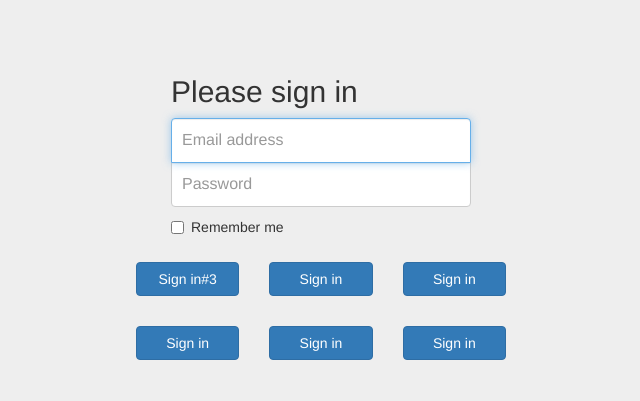
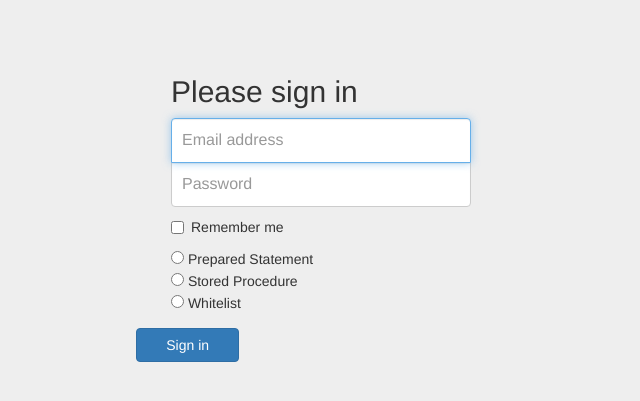
Before and after one commit to anrchen/SQL-Injection, a PHP site: page / in a window 1280 px wide. Shown: the top 401 px of the page, without its empty margins (319-959 px from the left). Run offline with PHP 8.4, Linux system fonts and the light colour scheme.

Commit message:
Add aciton.php
Issue number 1

```diff
--- /dev/null
+++ b/action.php
@@ -0,0 +1,6 @@
+<?php
+    if ($_POST['defense']=="prepared_statement"){
+        echo("Hello world");
+    }
+
+?>
--- a/index.php
+++ b/index.php
@@ -26,7 +26,7 @@
   <body>
 
     <div class="container">
-      <form class="form-signin" action = "index.php" method = "POST">
+      <form class="form-signin" action = "action.php" method = "POST">
         <div class="wrapper">
           <h2 class="form-signin-heading">Please sign in</h2>
           <label for="inputEmail" class="sr-only">Email address</label>
@@ -38,28 +38,17 @@
               <input type="checkbox" value="remember-me"> Remember me
             </label>
           </div>
+            <div>
+                <input type="radio" name="defense" value="prepared_statement"/> Prepared Statement <br>
+                <input type="radio" name="defense" value="stored_procedure"/> Stored Procedure <br>
+                <input type="radio" name="defense" value="whitelist"/> Whitelist <br>
+            </div>
         </div>
         <div class="row">
           <div class="col-md-4">
-             <button class="btn btn-md btn-primary btn-block" name="login" type="submit">Sign in#3</button>
+             <button class="btn btn-md btn-primary btn-block" name="login" type="submit">Sign in</button>
           </div>
-          <div class="col-md-4">
-             <button class="btn btn-md btn-primary btn-block" type="submit">Sign in</button>
-          </div>
-          <div class="col-md-4">
-             <button class="btn btn-md btn-primary btn-block" type="submit">Sign in</button>
-          </div>
-        </div>
-        <div class="row" style="margin-top: 30px;">
-          <div class="col-md-4">
-             <button class="btn btn-md btn-primary btn-block" type="submit">Sign in</button>
-          </div>
-          <div class="col-md-4">
-             <button class="btn btn-md btn-primary btn-block" type="submit">Sign in</button>
-          </div>
-          <div class="col-md-4">
-             <button class="btn btn-md btn-primary btn-block" type="submit">Sign in</button>
-          </div>
+
         </div>
       </form>
 	  <?php
```
